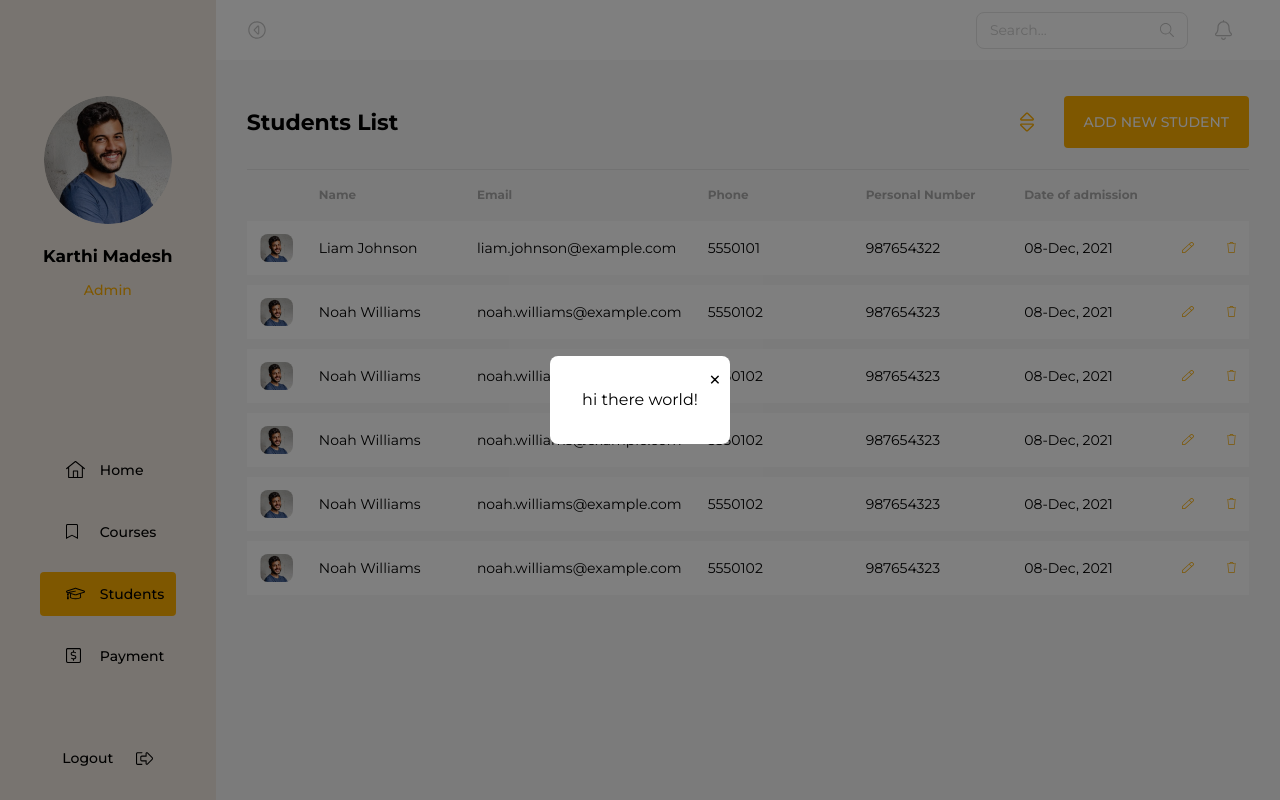
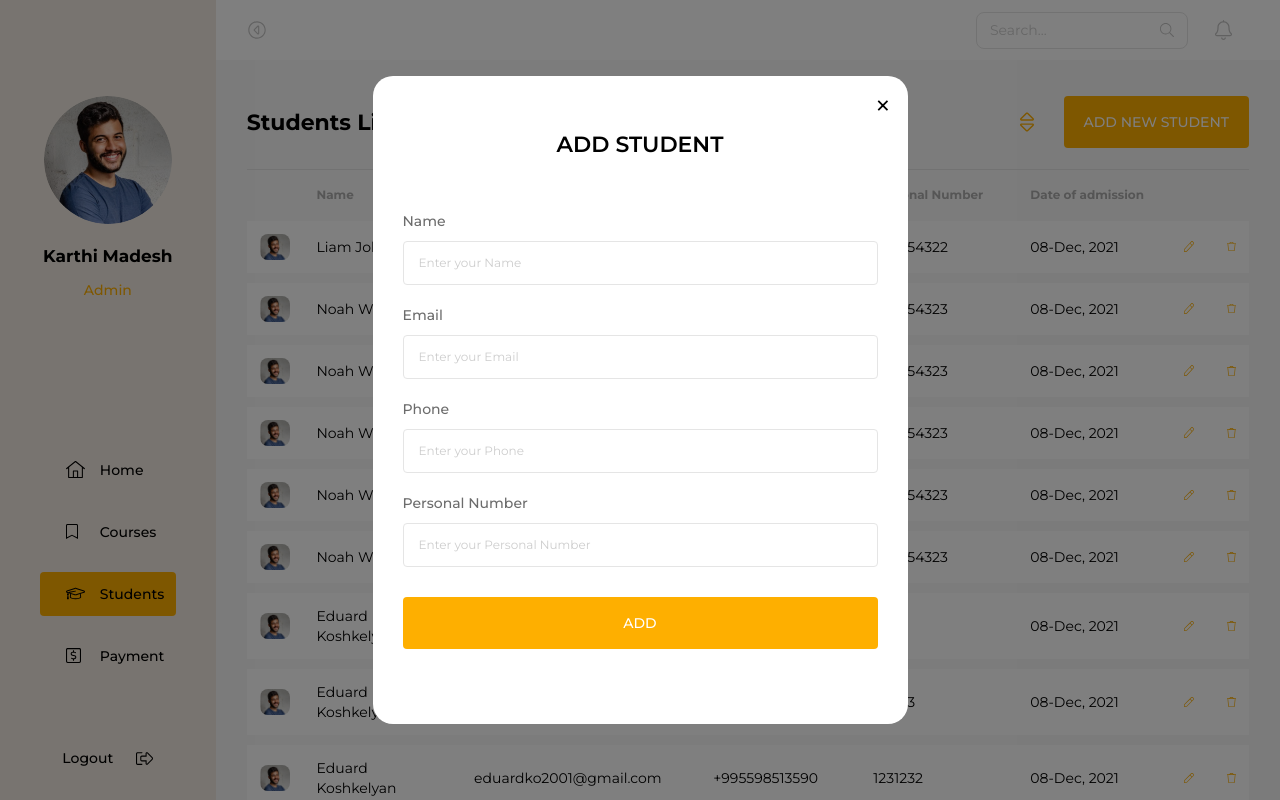
Before and after one commit to EdKo2001/React-Developer-Digital-Governance-Agency, a Next.js app: page /students in a window 1280 px wide. Both pictures are taken after a click on the button "ADD NEW STUDENT". Built offline with nearby package versions, Linux system fonts and the light colour scheme; data requests are answered from the project's data file.

Commit message:
feat(addStudent-action): add

```diff
--- a/db.json
+++ b/db.json
@@ -41,6 +41,62 @@
       "email": "noah.williams@example.com",
       "phone": "5550102",
       "personal_number": "987654323"
+    },
+    {
+      "name": "Eduard Koshkelyan",
+      "email": "eduardko2001@gmail.com",
+      "phone": "+995598513590",
+      "personal_number": "123",
+      "id": 10
+    },
+    {
+      "name": "Eduard Koshkelyan",
+      "email": "eduardko2001@gmail.com",
+      "phone": "+995598513590",
+      "personal_number": "123123",
+      "id": 11
+    },
+    {
+      "name": "Eduard Koshkelyan",
+      "email": "eduardko2001@gmail.com",
+      "phone": "+995598513590",
+      "personal_number": "1231232 ",
+      "id": 12
+    },
+    {
+      "name": "Eduard Koshkelyan1123",
+      "email": "eduardko2001@gmail.com1123",
+      "phone": "+9955985135901123",
+      "personal_number": "1231232 123123",
+      "id": 13
+    },
+    {
+      "name": "Eduard Koshkelyan1123",
+      "email": "eduardko2001@gmail.com1123",
+      "phone": "+9955985135901123",
+      "personal_number": "1231232223123",
+      "id": 14
+    },
+    {
+      "name": "Eduard Koshkelyan",
+      "email": "eduardko2001@gmail.com",
+      "phone": "+995598513590",
+      "personal_number": "12312312313asd",
+      "id": 15
+    },
+    {
+      "name": "Eduard Koshkelyan",
+      "email": "eduardko2001@gmail.com",
+      "phone": "+995598513590",
+      "personal_number": "12",
+      "id": 16
+    },
+    {
+      "name": "Eduard Koshkelyan",
+      "email": "eduardko2001@gmail.com",
+      "phone": "+995598513590",
+      "personal_number": "123333",
+      "id": 17
     }
   ],
   "teachers": [
--- a/src/app/students/page.tsx
+++ b/src/app/students/page.tsx
@@ -4,7 +4,7 @@ import { Metadata } from "next";
 import { revalidatePath } from "next/cache";
 
 import { DashboardLayout } from "@/components";
-import { Button, Modal, Table } from "@/components/reusables";
+import { Button, Form, Modal, Table } from "@/components/reusables";
 import RemoveStudentButton from "./RemoveStudentButton";
 
 import { axiosInstance } from "@/config";
@@ -29,6 +29,28 @@ async function getStudents() {
   }
 }
 
+async function addStudent(formData: FormData) {
+  "use server";
+
+  const name = formData.get("name")?.toString();
+  const email = formData.get("email")?.toString();
+  const phone = formData.get("phone")?.toString();
+  const personal_number = formData.get("personal_number")?.toString();
+
+  try {
+    await axiosInstance.post("/students/create", {
+      name,
+      email,
+      phone,
+      personal_number,
+    });
+  } catch (error) {
+    console.error(error);
+  }
+
+  revalidatePath("/students");
+}
+
 export default async function Students() {
   const students = (await getStudents()) || [];
   const headerData = [
@@ -39,6 +61,23 @@ export default async function Students() {
     "Personal Number",
     "Date of admission",
     "Actions",
+  ];
+  const fields = [
+    { type: "text", name: "name", label: "Name" },
+    { type: "email", name: "email", label: "Email" },
+    { type: "tel", name: "phone", label: "Phone" },
+    {
+      type: "text",
+      name: "personal_number",
+      label: "Personal Number",
+      last: true,
+    },
+    // {
+    //   type: "date",
+    //   name: "admission_date",
+    //   label: "Date of Admission",
+    //   last: true,
+    // },
   ];
 
   return (
@@ -54,8 +93,16 @@ export default async function Students() {
               height={19.25}
             />
           </button>
-          <Modal OpenComponent={<Button>ADD NEW STUDENT</Button>}>
-            hi there world!
+          <Modal
+            OpenComponent={<Button>ADD NEW STUDENT</Button>}
+            action={addStudent}
+          >
+            <Form
+              title="add student"
+              buttonText="add"
+              fields={fields}
+              action={addStudent}
+            />
           </Modal>
         </div>
       </div>
--- /dev/null
+++ b/src/components/reusables/Form.tsx
@@ -0,0 +1,58 @@
+import React from "react";
+
+import { Button, FormGroup } from ".";
+
+interface Field {
+  type: string;
+  name: string;
+  label: string;
+  last?: boolean;
+}
+
+interface FormProps {
+  title: string;
+  text?: string;
+  buttonText: string;
+  fields: Field[];
+  action: (formData: FormData) => Promise<any>;
+}
+
+const Form: React.FC<FormProps> = ({
+  title,
+  text,
+  buttonText,
+  fields,
+  action,
+}) => {
+  return (
+    <form
+      className="flex w-[475px] max-w-full flex-col rounded-[20px]"
+      action={action}
+    >
+      <h1
+        className={`${
+          !text ? "mb-[50px]" : ""
+        } text-center text-[22px] font-semibold uppercase leading-normal text-black`}
+      >
+        {title}
+      </h1>
+      {text && (
+        <p
+          className={`${
+            !text ? "mb-[50px]" : ""
+          } mt-[9px] text-center text-sm text-gray`}
+        >
+          {text}
+        </p>
+      )}
+      {fields.map((field, index) => (
+        <FormGroup key={index} {...field} />
+      ))}
+      <Button type="submit" className="mt-[30px] uppercase">
+        {buttonText}
+      </Button>
+    </form>
+  );
+};
+
+export default Form;
--- /dev/null
+++ b/src/components/reusables/FormGroup.tsx
@@ -0,0 +1,32 @@
+import React from "react";
+
+interface FormGroupProps extends React.InputHTMLAttributes<HTMLInputElement> {
+  label: string;
+  last?: boolean;
+}
+
+const FormGroup: React.FC<FormGroupProps> = ({
+  label,
+  last,
+  required = true,
+  ...inputProps
+}) => {
+  return (
+    <div className={`flex flex-col gap-[10px] ${!last ? "mb-5" : ""}`}>
+      <label
+        htmlFor={inputProps.name}
+        className="self-stretch text-sm font-medium text-gray"
+      >
+        {label}
+      </label>
+      <input
+        className="self-stretch rounded border border-solid border-borderColor bg-white px-[15px] py-[13px] text-xs text-black placeholder-lightGray"
+        placeholder={`Enter your ${label}`}
+        {...inputProps}
+        required={required}
+      />
+    </div>
+  );
+};
+
+export default FormGroup;
--- a/src/components/reusables/Modal.tsx
+++ b/src/components/reusables/Modal.tsx
@@ -1,6 +1,7 @@
 "use client";
 
 import React, { useState, useEffect } from "react";
+import { useFormStatus } from "react-dom";
 
 interface ModalProps {
   isOpen?: boolean;
@@ -43,9 +44,9 @@ const ModalComponent = ({
         className="fixed left-0 top-0 h-full w-full cursor-pointer bg-black bg-opacity-50"
         onClick={closeModal}
       />
-      <div className="relative z-10 rounded-lg bg-white p-8">
+      <div className="relative z-10 rounded-[20px]  bg-white px-[30px] pb-[75px] pt-[52px]">
         <span
-          className="absolute right-2 top-2 cursor-pointer text-2xl"
+          className="absolute right-4 top-3 cursor-pointer text-3xl"
           onClick={closeModal}
         >
           &times;
@@ -59,9 +60,11 @@ const ModalComponent = ({
 const Modal = ({
   children,
   OpenComponent,
+  action,
 }: {
   children: React.ReactNode;
   OpenComponent: React.ReactElement<{ onClick: () => void }>;
+  action: (formData: FormData) => Promise<any>;
 }) => {
   const [isOpen, setIsOpen] = useState(false);
 
--- a/src/components/reusables/index.tsx
+++ b/src/components/reusables/index.tsx
@@ -1,3 +1,5 @@
 export { default as Table } from "./Table";
 export { default as Button } from "./Button";
 export { default as Modal } from "./Modal";
+export { default as FormGroup } from "./FormGroup";
+export { default as Form } from "./Form";
```
